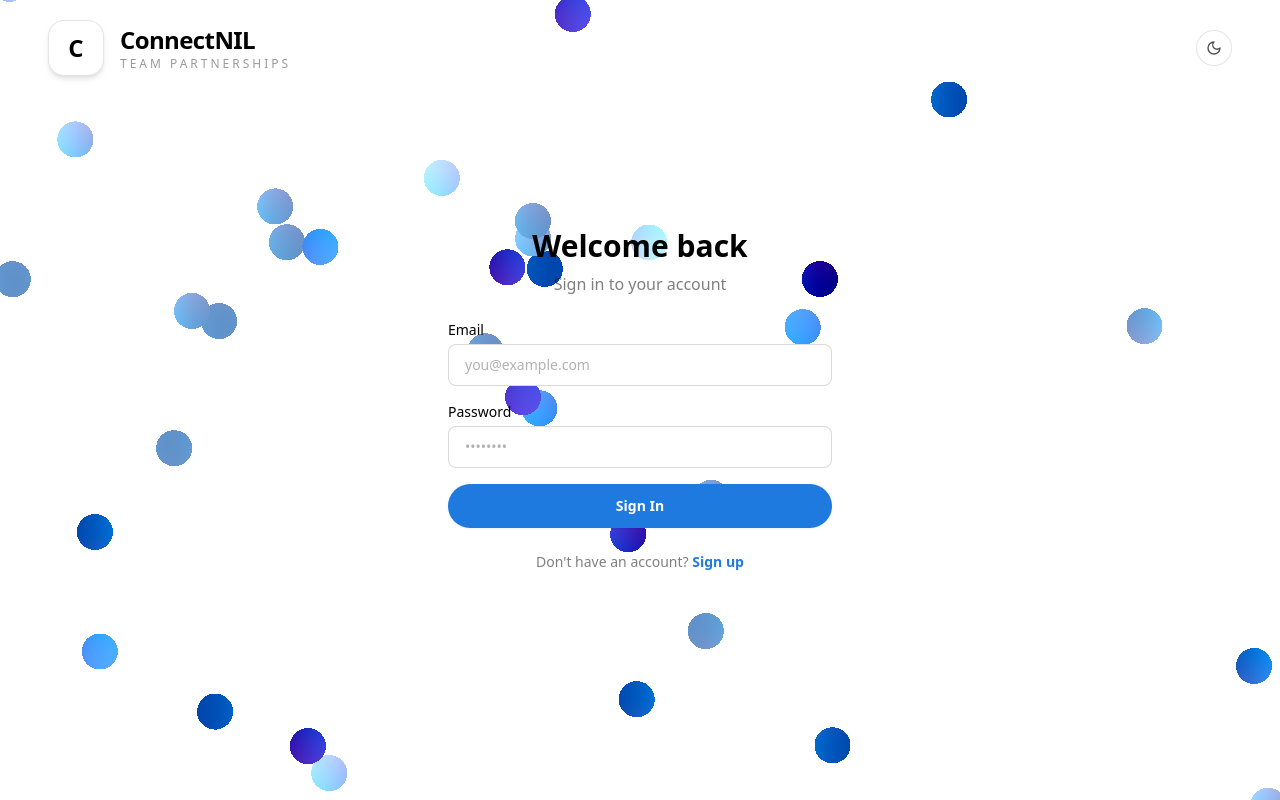
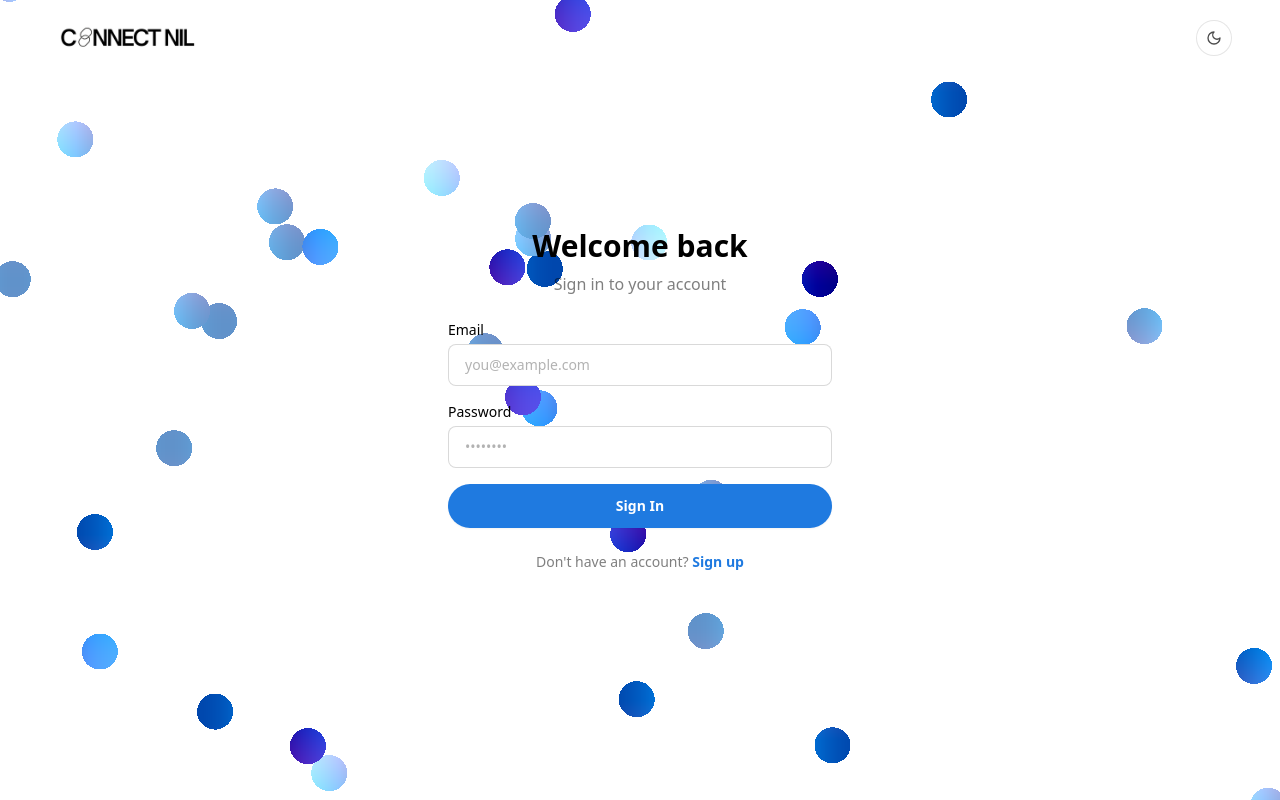
Before and after one commit to EvanLeongDS/ConnectNIL, a Next.js app: page /login in a window 1280 px wide. Built offline with nearby package versions, Linux system fonts and the light colour scheme.

Commit message:
changed logo

```diff
--- a/app/contact/page.tsx
+++ b/app/contact/page.tsx
@@ -74,16 +74,12 @@ export default function ContactPage() {
       {/* ── Navbar ── */}
       <nav className="sticky top-0 z-20 border-b border-black/5 bg-white/90 backdrop-blur dark:border-white/5 dark:bg-[#0d1117]/90">
         <div className="mx-auto flex max-w-7xl items-center justify-between px-6 py-4 md:px-10">
-          <Link href="/" className="flex items-center gap-3 transition hover:opacity-80">
-            <div className="flex h-10 w-10 items-center justify-center rounded-xl border border-black/10 bg-white text-lg font-black shadow-sm dark:border-white/10 dark:bg-white/10 dark:text-white">
-              C
-            </div>
-            <div>
-              <div className="text-lg font-extrabold tracking-tight text-black dark:text-white">ConnectNIL</div>
-              <div className="text-xs uppercase tracking-[0.25em] text-black/45 dark:text-white/40">
-                Team Partnerships
-              </div>
-            </div>
+          <Link href="/" className="flex items-center transition hover:opacity-75">
+            <img
+              src="/connectnil-logo.png"
+              alt="ConnectNIL"
+              className="h-8 w-auto [mix-blend-mode:multiply] dark:invert dark:[mix-blend-mode:screen]"
+            />
           </Link>
           <div className="flex items-center gap-3">
             <ThemeToggle />
--- a/app/page.tsx
+++ b/app/page.tsx
@@ -37,16 +37,14 @@ export default async function ConnectNILLandingPage() {
         <div className="mx-auto flex max-w-7xl items-center justify-between px-6 py-4 md:px-10">
 
           {/* Brand — links home */}
-          <Link href="/" className="flex items-center gap-3 transition hover:opacity-80">
-            <div className="flex h-10 w-10 items-center justify-center rounded-xl border border-black/10 bg-white text-lg font-black shadow-sm dark:border-white/10 dark:bg-white/10 dark:text-white">
-              C
-            </div>
-            <div>
-              <div className="text-lg font-extrabold tracking-tight text-black dark:text-white">ConnectNIL</div>
-              <div className="text-xs uppercase tracking-[0.25em] text-black/45 dark:text-white/40">
-                Team Partnerships
-              </div>
-            </div>
+          <Link href="/" className="flex items-center transition hover:opacity-75">
+            {/* Light: multiply blends black ink onto any bg, white logo bg vanishes.
+                Dark: invert turns it white, screen blend makes black (was white) vanish. */}
+            <img
+              src="/connectnil-logo.png"
+              alt="ConnectNIL"
+              className="h-8 w-auto [mix-blend-mode:multiply] dark:invert dark:[mix-blend-mode:screen]"
+            />
           </Link>
 
           <div className="hidden items-center gap-10 md:flex">
--- a/components/auth/AuthNav.tsx
+++ b/components/auth/AuthNav.tsx
@@ -6,18 +6,12 @@ import ThemeToggle from "@/components/ThemeToggle";
 export default function AuthNav() {
   return (
     <nav className="fixed top-0 left-0 right-0 z-20 flex items-center justify-between px-8 py-5 md:px-12">
-      <Link href="/" className="flex items-center gap-4 transition hover:opacity-80">
-        <div className="flex h-14 w-14 items-center justify-center rounded-2xl border border-black/10 bg-white text-2xl font-black shadow-md dark:border-white/10 dark:bg-white/10 dark:text-white">
-          C
-        </div>
-        <div>
-          <div className="text-2xl font-extrabold tracking-tight text-black dark:text-white">
-            ConnectNIL
-          </div>
-          <div className="text-xs uppercase tracking-[0.25em] text-black/40 dark:text-white/35">
-            Team Partnerships
-          </div>
-        </div>
+      <Link href="/" className="flex items-center transition hover:opacity-75">
+        <img
+          src="/connectnil-logo.png"
+          alt="ConnectNIL"
+          className="h-9 w-auto [mix-blend-mode:multiply] dark:invert dark:[mix-blend-mode:screen]"
+        />
       </Link>
       <ThemeToggle />
     </nav>
--- a/components/dashboard/DashboardNav.tsx
+++ b/components/dashboard/DashboardNav.tsx
@@ -54,8 +54,12 @@ export default function DashboardNav({ role, name }: DashboardNavProps) {
     <nav className="sticky top-0 z-20 border-b border-black/6 bg-white/95 backdrop-blur-sm dark:border-white/6 dark:bg-[#0d1117]/95">
       <div className="mx-auto flex max-w-7xl items-center gap-6 px-6 py-0 md:px-10">
         {/* Logo */}
-        <Link href="/" className="mr-4 shrink-0 py-4 text-base font-black tracking-tight text-black dark:text-white">
-          ConnectNIL
+        <Link href="/" className="mr-4 shrink-0 py-4 transition hover:opacity-75">
+          <img
+            src="/connectnil-logo.png"
+            alt="ConnectNIL"
+            className="h-7 w-auto [mix-blend-mode:multiply] dark:invert dark:[mix-blend-mode:screen]"
+          />
         </Link>
 
         {/* Nav links */}
```
Also changed, not shown: public/connectnil-logo.png (added).
